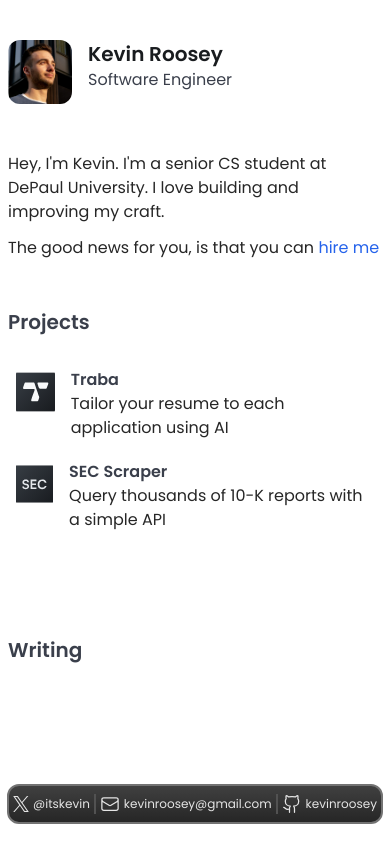
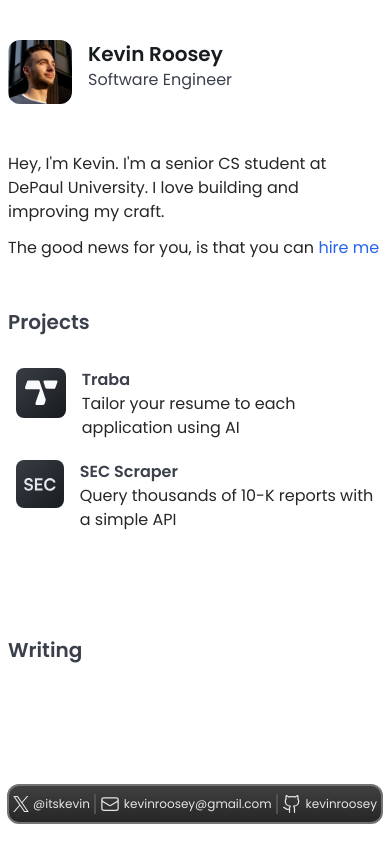
Before and after one commit to kevinroosey/kevinroosey.com, a React (Vite) app: page / in a window 390 px wide. Built offline with nearby package versions, Linux system fonts and the light colour scheme.

Commit message:
image sizing

```diff
--- a/src/components/project-card.tsx
+++ b/src/components/project-card.tsx
@@ -12,7 +12,7 @@ export default function ProjectCard({ title, description, image, stack, link, ic
         <>
             <div className='flex gap-4 hover:bg-neutral-100 p-2 rounded-lg cursor-pointer' onClick={() => setIsOpen(!isOpen)}>
                 <div>
-                    <img src={icon} alt='TrabaIcon' className='w-12 h-12 rounded-md' />
+                    <img src={icon} alt='TrabaIcon' className='w-16 lg:w-12 lg:h-12 rounded-lg' />
                 </div>
                 <div>
                     <h2 className='text-md font-semibold text-primary-800 cursor-pointer'>{title}</h2>
--- a/src/components/project-dialog.tsx
+++ b/src/components/project-dialog.tsx
@@ -28,13 +28,15 @@ export default function ProjectDialog({ title, isOpen, setIsOpen, description, s
                             transition={{ duration: 0.1 }}
 
                         >
-                    <DialogPanel className="bg-neutral-50 w-full m-2 lg:w-[700px] p-2 lg:p-4 h-fit rounded-xl">
+                    <DialogPanel className="bg-neutral-50 w-full m-2 w-full lg:w-[700px] p-2 lg:p-4 h-fit rounded-xl">
 
                         <div className="aspect-[4/2] w-full">
                         <img
                             src={`./${image}`}
                             alt="Traba image"
                             className="w-full h-full object-cover rounded-lg mx-auto"
+                            height={1211}
+                            width={2164}
                         />
                         </div>
                         <div className="py-4">
```
